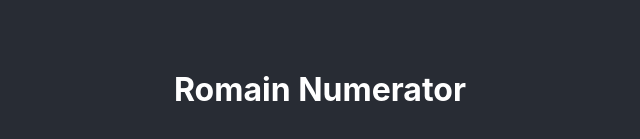
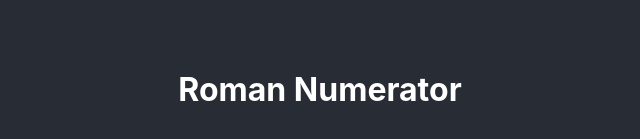
Before and after one commit to NathanB09/roman-numerator, a React (Create React App) app: page / in a window 1280 px wide. Shown: the part 311-450 px from the top of the page, without its empty margins (320-960 px from the left). Built offline with nearby package versions, Linux system fonts and the light colour scheme.

Commit message:
updated App test

```diff
--- a/src/App.jsx
+++ b/src/App.jsx
@@ -1,7 +1,7 @@
 function App() {
   return (
     <div className='App'>
-      <h1>Romain Numerator</h1>
+      <h1>Roman Numerator</h1>
     </div>
   )
 }
```
Also changed, not shown: 1 other file (tests, documents, lock files or other folders).
